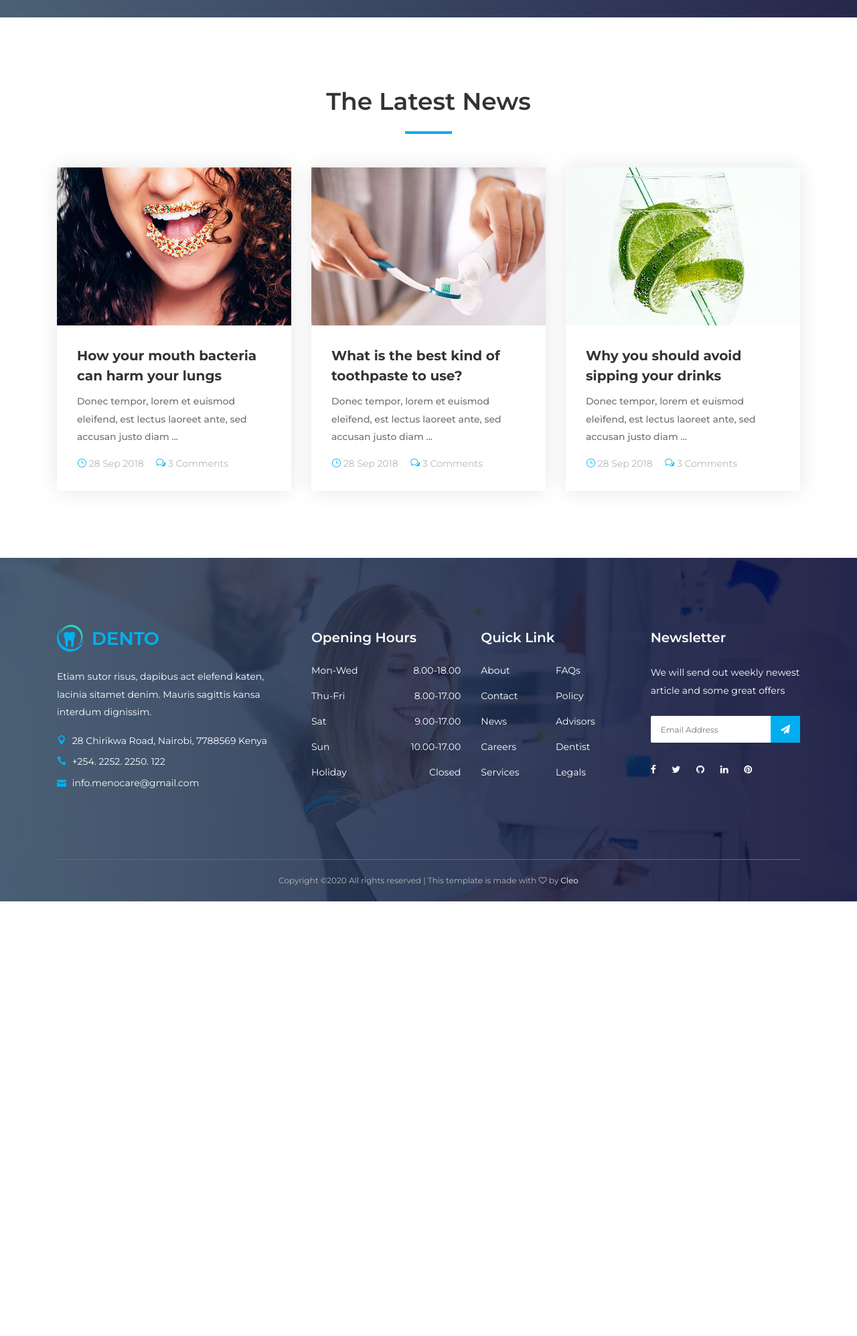
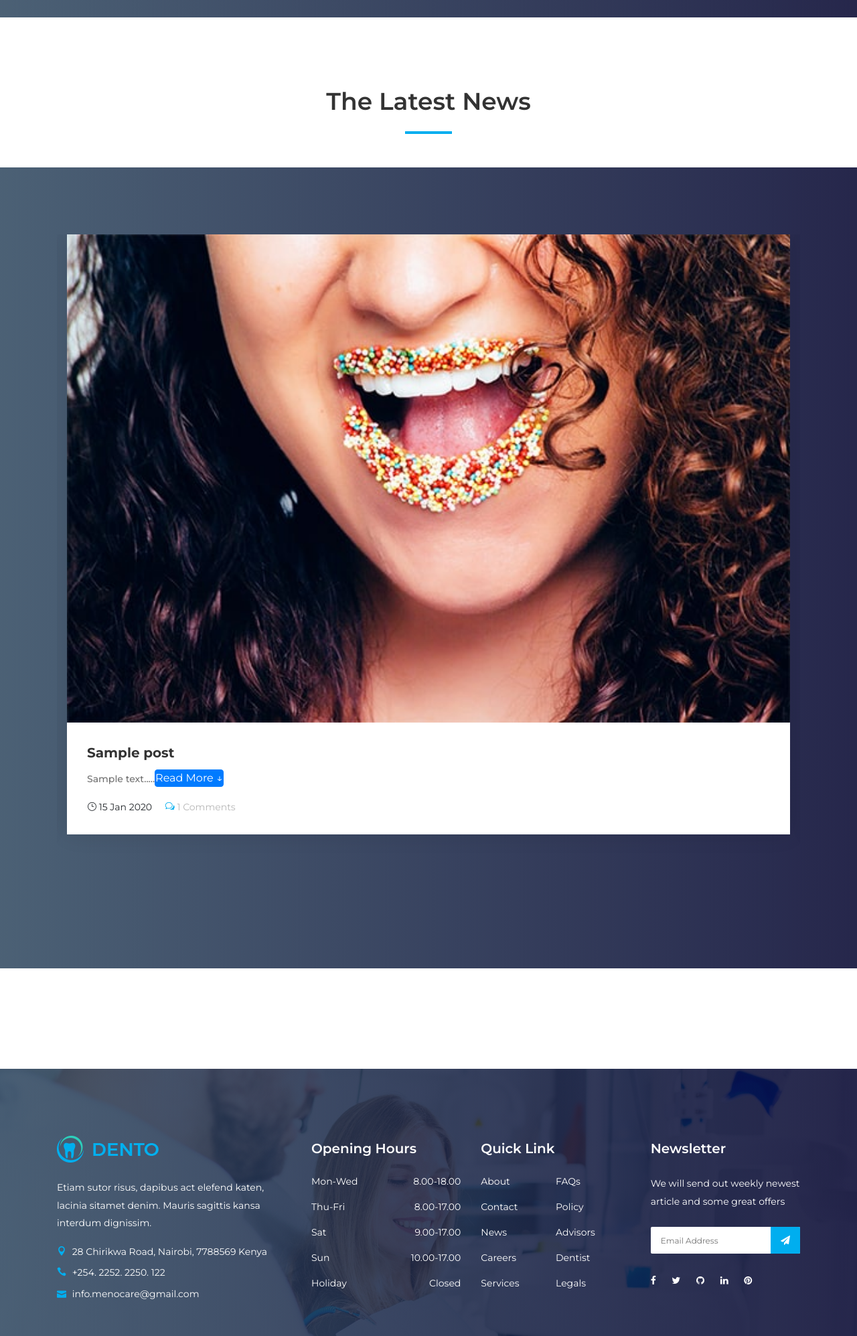
Before and after one commit to CleoMugs/dentist, a Django app: page /service.html in a window 1280 px wide. Shown: the part 1383-3378 px from the top of the page at 67% size. Before the commit the page ends 2729 px from the top, so only its background shows below. Run offline with Django 3.2, Linux system fonts and the light colour scheme; tables that the repository leaves empty hold one stand-in row (values such as "Sample post"); parts of the project's set-up code (start-up, migrations or seed data) failed here and were passed over; some libraries are stand-ins or nearby versions.

Commit message:
service-testimonials

```diff
--- a/menocare/templates/service.html
+++ b/menocare/templates/service.html
@@ -156,59 +156,50 @@
           </div>
         </div>
       </div>
+    </div>
+  </section>
 
+  <section class="testimonials-area section-padding-100 bg-img bg-gradient-overlay jarallax clearfix" style="background-image: url('% static 'img/bg-img/7.jpg' %}');">
+    <div class="container">
       <div class="row">
-        <!-- Single Blog Item -->
-        <div class="col-12 col-md-6 col-lg-4">
+        <div class="col-12">
+          <!-- Testimonials Slides -->
+          <div class="testimonials-slides owl-carousel">
+            <!-- Single Testimonials Slide -->
+
+            {% for post in posts %}
+              <div class="col-12">
                 <div class="single-blog-item mb-100">
-            <a href="./blog-details.html">
+                  <a href="{% url 'blog_details' post.slug %}">
                     <img src="{% static 'img/bg-img/4.jpg' %}" alt="">
                   </a>
                   <!-- Blog Content -->
                   <div class="blog-content">
-              <a href="./blog-details.html" class="post-title">How your mouth bacteria can harm your lungs</a>
-              <p>Donec tempor, lorem et euismod eleifend, est lectus laoreet ante, sed accusan justo diam ...</p>
+                    <a href="{% url 'blog_details' post.slug %}" class="post-title">{{ post.title }}</a>
+
+                    <p>{{ post.content|safe|truncatewords_html:20 }}....<a href="{% url 'blog_details' post.slug %}" class="btn btn-primary mt-0 ml-0 mb-1 p-0">Read More &darr;</a></p>
+
                     <div class="post-meta">
-                <a href="#"><i class="icon_clock_alt"></i> 28 Sep 2018</a>
-                <a href="#"><i class="icon_chat_alt"></i> 3 Comments</a>
+                      <i class="icon_clock_alt"></i> {{ post.created_on|date:"d M Y" }}
+                      <a href="#"><i class="icon_chat_alt ml-3"></i> {{ post.comments.count }} Comments</a>
                     </div>
                   </div>
                 </div>
               </div>
+            {% endfor %}
 
-        <!-- Single Blog Item -->
-        <div class="col-12 col-md-6 col-lg-4">
-          <div class="single-blog-item mb-100">
-            <a href="./blog-details.html">
-              <img src="{% static 'img/bg-img/5.jpg' %}" alt="">
-            </a>
-            <!-- Blog Content -->
-            <div class="blog-content">
-              <a href="./blog-details.html" class="post-title">What is the best kind of toothpaste to use?</a>
-              <p>Donec tempor, lorem et euismod eleifend, est lectus laoreet ante, sed accusan justo diam ...</p>
-              <div class="post-meta">
-                <a href="#"><i class="icon_clock_alt"></i> 28 Sep 2018</a>
-                <a href="#"><i class="icon_chat_alt"></i> 3 Comments</a>
           </div>
         </div>
       </div>
     </div>
+  </section>
 
-        <!-- Single Blog Item -->
-        <div class="col-12 col-md-6 col-lg-4">
-          <div class="single-blog-item mb-100">
-            <a href="./blog-details.html">
-              <img src="{% static 'img/bg-img/6.jpg' %}" alt="">
-            </a>
-            <!-- Blog Content -->
-            <div class="blog-content">
-              <a href="./blog-details.html" class="post-title">Why you should avoid sipping your drinks</a>
-              <p>Donec tempor, lorem et euismod eleifend, est lectus laoreet ante, sed accusan justo diam ...</p>
-              <div class="post-meta">
-                <a href="#"><i class="icon_clock_alt"></i> 28 Sep 2018</a>
-                <a href="#"><i class="icon_chat_alt"></i> 3 Comments</a>
-              </div>
-            </div>
+  <section class="dento-blog-area section-padding-100-0 clearfix">
+    <div class="container">
+      <div class="row">
+        <!-- Section Heading -->
+        <div class="col-12">
+          <div class="section-heading text-center">
           </div>
         </div>
       </div>
--- a/menocare/views.py
+++ b/menocare/views.py
@@ -209,9 +209,17 @@ def about(request):
 
 
 def service(request):
+
+	#####
+	template_name = 'service.html'
+	posts = Post.objects.order_by('-created_on')
+	paginate_by = 2
+	#####
+
 	tests = Testimonial.objects.all()
-	context = {'tests': tests}
-	return render(request, 'service.html', context)
+	context = {'tests': tests, 'posts': posts}
+
+	return render(request, template_name, context)
 
 
 def post_to_facebook(request):
```
Lines whose indentation alone changed are shown as unchanged.
